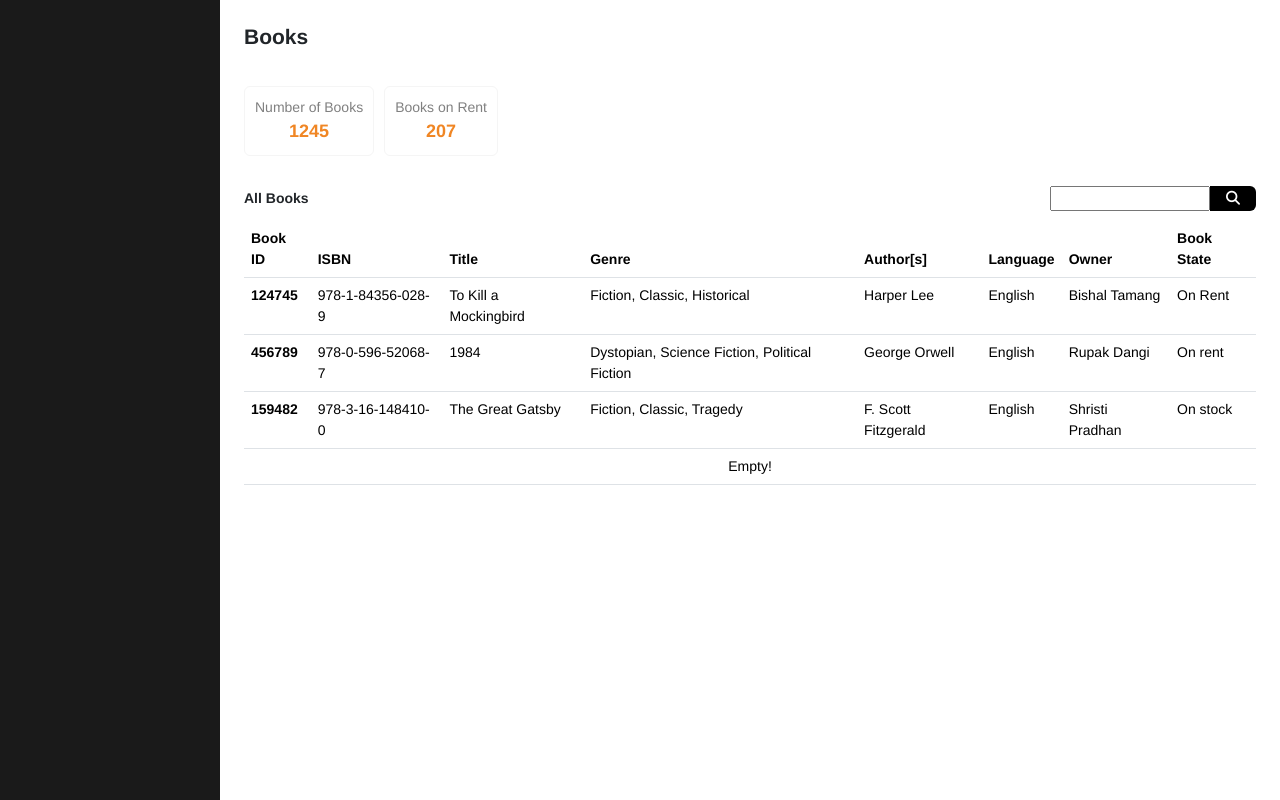
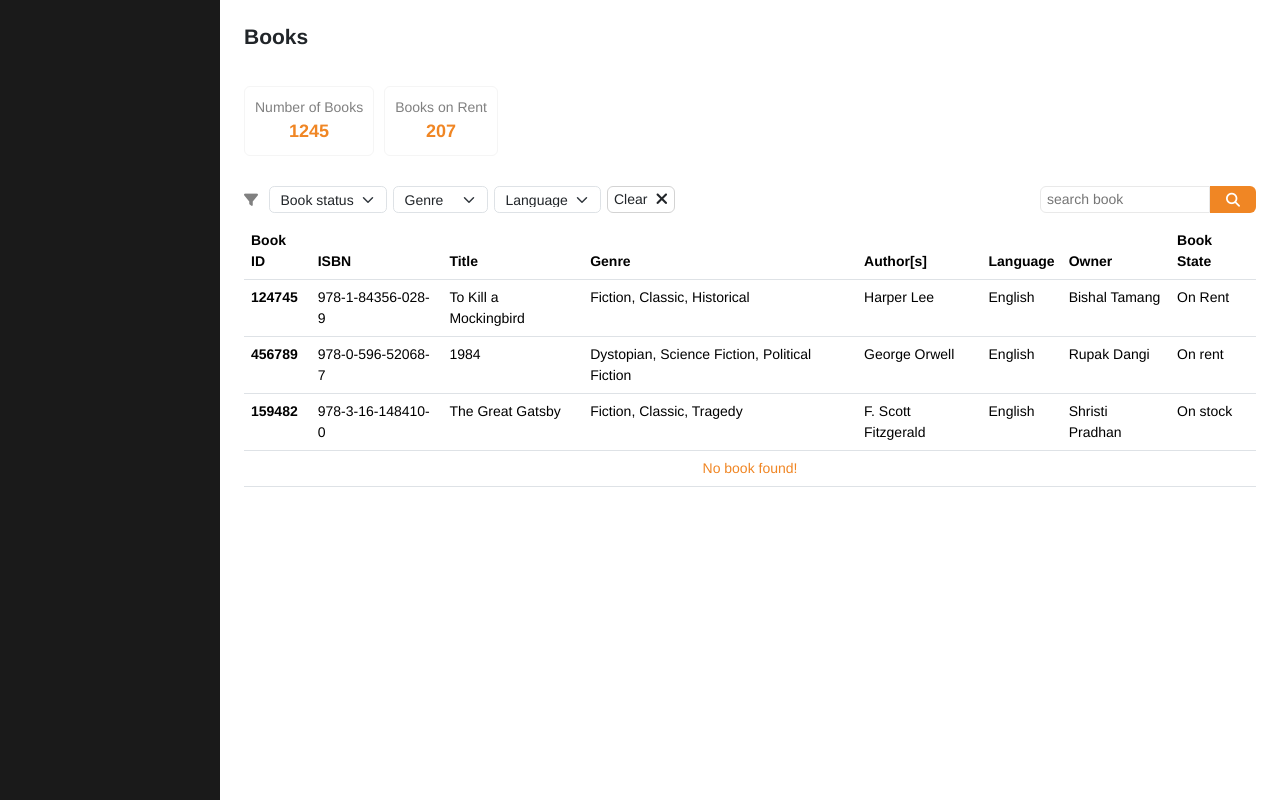
Before and after one commit to BishalTamangDev/Bookrack-web-application, a PHP site: page /Pages/Admin/books.html in a window 1280 px wide. Run offline with PHP 8.4, Linux system fonts and the light colour scheme; style sheets or scripts are compiled from the project's sources.

Commit message:
filters added

```diff
--- a/CSS/Admin/admin.css
+++ b/CSS/Admin/admin.css
@@ -5,13 +5,52 @@
   align-items: center;
   margin-bottom: 10px;
 }
+.table-top-section .filter-div {
+  display: flex;
+  gap: 6px;
+  flex-direction: row;
+  align-items: center;
+}
+.table-top-section .filter-div #filter-icon {
+  color: grey;
+  margin-right: 5px;
+}
+.table-top-section .filter-div select {
+  line-height: 14px;
+  width: auto;
+}
+.table-top-section .filter-div .clear-filter-div {
+  display: flex;
+  flex-direction: row;
+  text-wrap: nowrap;
+  align-items: center;
+  gap: 8px;
+  padding: 2px 6px;
+  border-radius: 6px;
+  border: 1px solid rgb(211, 211, 211);
+  cursor: pointer;
+}
+.table-top-section .filter-div .clear-filter-div i {
+  font-weight: bold;
+  font-size: 1.2rem;
+}
 .table-top-section .search-container {
   display: flex;
   flex-direction: row;
 }
+.table-top-section .search-container input {
+  padding: 2px 6px;
+  border-top-left-radius: 6px;
+  border-bottom-left-radius: 6px;
+  border: 1px solid rgb(233, 233, 233);
+}
 .table-top-section .search-container .search-icon-div {
-  padding: 2px 16px;
+  cursor: pointer;
+  display: flex;
+  padding: 0px 16px;
+  align-items: center;
   background-color: black;
+  background-color: var(--brand-color);
   border-top-right-radius: 6px;
   border-bottom-right-radius: 6px;
 }
--- a/CSS/Admin/admin.scss
+++ b/CSS/Admin/admin.scss
@@ -1,4 +1,4 @@
-// table top section - table detail & search
+// table top section - filter & search
 .table-top-section {
     display: flex;
     flex-direction: row;
@@ -6,13 +6,60 @@
     align-items: center;
     margin-bottom: 10px;
 
+    // filter
+    .filter-div {
+        display: flex;
+        gap: 6px;
+        flex-direction: row;
+        align-items: center;
+
+        #filter-icon{
+            color: grey;
+            margin-right: 5px;
+        }
+
+        select {
+            line-height: 14px;
+            width: auto;
+        }
+
+        .clear-filter-div {
+            display: flex;
+            flex-direction: row;
+            text-wrap: nowrap;
+            align-items: center;
+            gap: 8px;
+            padding: 2px 6px;
+            border-radius: 6px;
+            border: 1px solid rgb(211, 211, 211);
+            cursor: pointer;
+
+            i {
+                font-weight: bold;
+                font-size: 1.2rem;
+            }
+        }
+
+    }
+
     .search-container {
         display: flex;
         flex-direction: row;
 
+        input{
+            padding: 2px 6px;
+            border-top-left-radius: 6px;
+            border-bottom-left-radius: 6px;
+            border: 1px solid rgb(233, 233, 233);
+        }
+
         .search-icon-div {
-            padding: 2px 16px;
+            cursor: pointer;
+            display: flex;
+            padding: 0px 16px;
+            align-items: center;
             background-color: black;
+            background-color: var(--brand-color);
             border-top-right-radius: 6px;
             border-bottom-right-radius: 6px;
 
@@ -21,6 +68,7 @@
             }
         }
     }
+
 }
 
 .card-container {
@@ -45,7 +93,7 @@
         margin: 0;
     }
 
-    .card-v1-title{
+    .card-v1-title {
         color: grey;
     }
 
--- a/CSS/style.css
+++ b/CSS/style.css
@@ -74,6 +74,10 @@ body {
 .table {
   width: 100%;
 }
+.table tbody tr td:hover {
+  background-color: whitesmoke;
+}
 .table #table-foot tr td {
+  color: var(--brand-color);
   text-align: center;
 }/*# sourceMappingURL=style.css.map */
--- a/CSS/style.scss
+++ b/CSS/style.scss
@@ -88,9 +88,21 @@ body {
 // table class
 .table{
     width: 100%;
+
+    tbody{
+        tr{
+            td{
+                &:hover{
+                    background-color: whitesmoke;
+                }
+            }
+        }
+    }
+
     #table-foot{
         tr{
             td{
+                color: var(--brand-color);
                 text-align: center;
             }
         }
--- a/Pages/Admin/books.html
+++ b/Pages/Admin/books.html
@@ -23,7 +23,6 @@
     <link rel="stylesheet" href="../../CSS/Admin/admin.css">
     <link rel="stylesheet" href="../../CSS/Admin/aside.css">
     <link rel="stylesheet" href="../../CSS/Admin/books.css">
-
 </head>
 
 <body>
@@ -53,12 +52,48 @@
 
             <!-- table to section -->
             <div class="section table-top-section">
-                <!-- table title -->
-                <p class="f-reset fw-bold" id="table-title"> All Books </p>
+                <!-- filter -->
+                <div class="filter-div">
+                    <i class="fa fa-filter" id="filter-icon"></i>
+
+                    <!-- rent / stock -->
+                    <select class="form-select" aria-label="select">
+                        <option value="0" selected hidden> Book status </option>
+                        <option value="1"> All </option>
+                        <option value="2"> On Rent </option>
+                        <option value="3"> On Stock </option>
+                    </select>
+
+                    <!-- genre -->
+                    <select class="form-select" aria-label="select">
+                        <option value="0" selected hidden> Genre </option>
+                        <option value="1"> All </option>
+                        <option value="2"> Genre 1  </option>
+                        <option value="3"> Genre 2 </option>
+                        <option value="4"> Genre 3 </option>
+                        <option value="5"> Genre 4 </option>
+                        <option value="6"> Genre 5 </option>
+                    </select>
+
+                    <!-- language -->
+                    <select class="form-select" aria-label="select">
+                        <option value="0" selected hidden> Language </option>
+                        <option value="1"> All </option>
+                        <option value="2"> English </option>
+                        <option value="3"> Nepali </option>
+                        <option value="4"> Hindi </option>
+                    </select>
+
+                    <!-- clear filter -->
+                    <div class="clear-filter-div" id="clear-filter">
+                        <p class="f-reset"> Clear </p>
+                        <i class="fa fa-multiply"></i>
+                    </div>
+                </div>
 
                 <!-- search section -->
                 <div class="search-container">
-                    <input type="text">
+                    <input type="text" placeholder="search book">
                     <div class="search-icon-div">
                         <i class="fa fa-search"> </i>
                     </div>
@@ -67,6 +102,7 @@
 
             <!-- book table -->
             <table class="table user-table">
+                <!-- header -->
                 <thead>
                     <tr>
                         <th scope="col"> Book ID </th>
@@ -79,8 +115,11 @@
                         <th scope="col"> Book State </th>
                     </tr>
                 </thead>
+
+                <!-- body -->
                 <tbody>
-                    <tr>
+                    <!-- dummy data -->
+                    <tr class="book-row on-rent-row on-stock-row">
                         <th scope="row"> 124745 </th>
                         <td> 978-1-84356-028-9 </td>
                         <td> To Kill a Mockingbird </td>
@@ -91,7 +130,7 @@
                         <td>On Rent</td>
                     </tr>
 
-                    <tr>
+                    <tr class="book-row on-rent-row on-stock-row">
                         <th scope="row"> 456789 </th>
                         <td> 978-0-596-52068-7 </td>
                         <td> 1984 </td>
@@ -102,7 +141,7 @@
                         <td> On rent </td>
                     </tr>
 
-                    <tr>
+                    <tr class="book-row on-rent-row on-stock-row">
                         <th scope="row"> 159482 </th>
                         <td> 978-3-16-148410-0 </td>
                         <td> The Great Gatsby </td>
@@ -114,9 +153,10 @@
                     </tr>
                 </tbody>
 
+                <!-- footer -->
                 <tfoot id="table-foot">
                     <tr>
-                        <td colspan="9"> Empty! </td>
+                        <td colspan="9"> No book found! </td>
                     </tr>
                 </tfoot>
             </table>
```
Also changed, not shown: Pages/Admin/book-offers.html (+41 -10 lines), Pages/Admin/book-requests.html (+33 -12 lines), Pages/Admin/users.html (+36 -8 lines), 2 other files.
